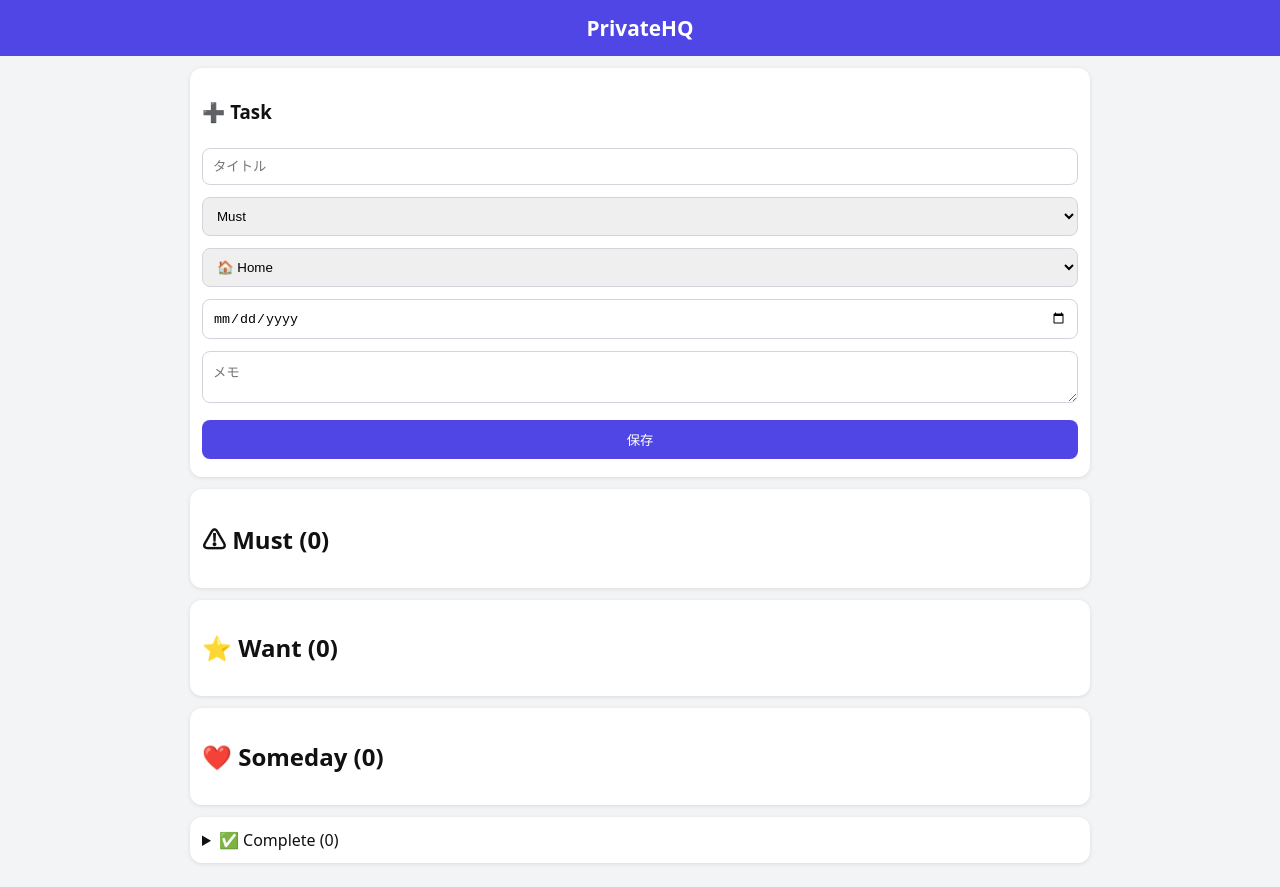
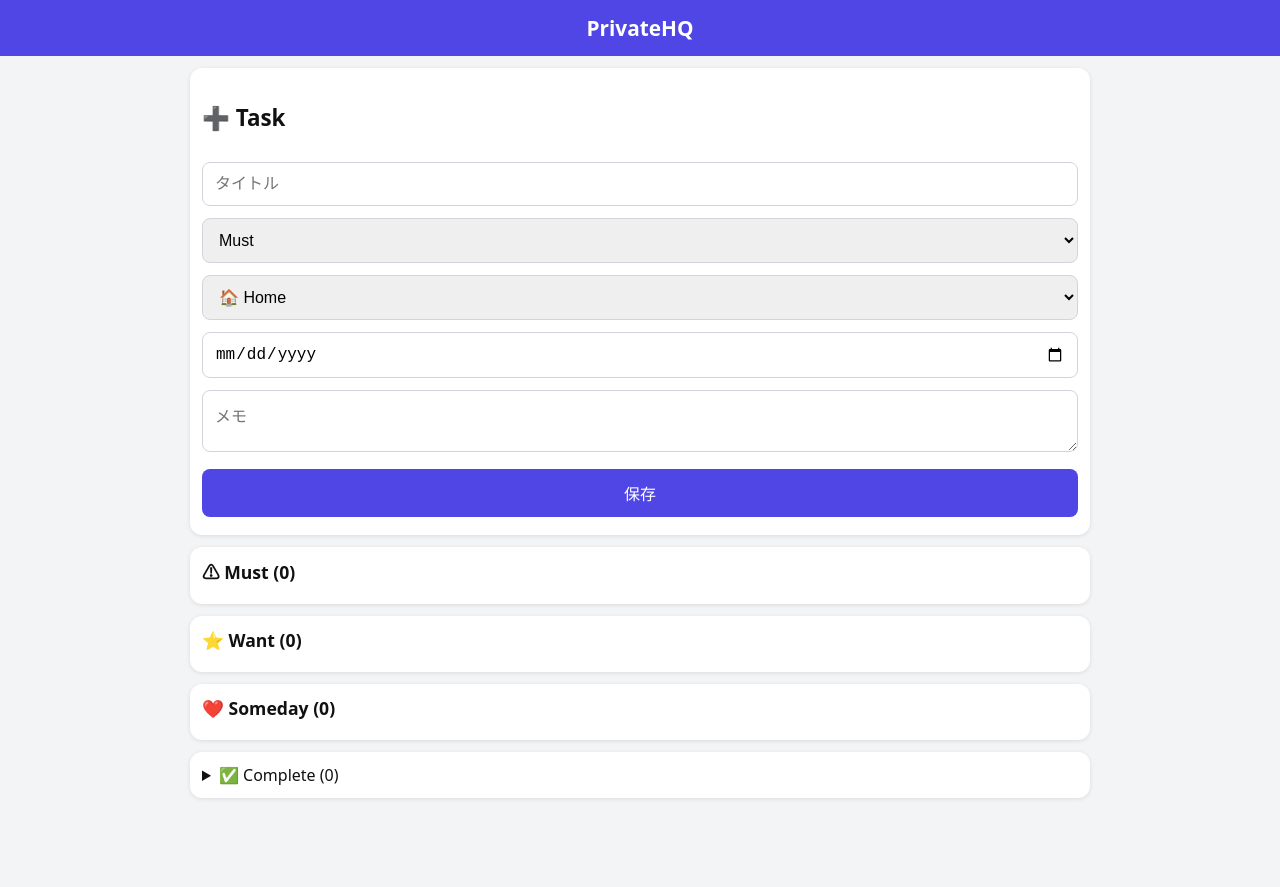
Before and after one commit to HKokoshima/Private_HQ, a plain HTML site: page index.html in a window 1280 px wide. After the commit the page ends 822 px from the top, so only its background shows below. Drawn offline with Linux system fonts and the light colour scheme.

Commit message:
Add files via upload

```diff
--- a/index.html
+++ b/index.html
@@ -15,7 +15,16 @@ body{font-family:system-ui,sans-serif;margin:0;background:#f3f4f6;color:#111}
 header{background:#4f46e5;color:#fff;padding:14px;text-align:center;font-size:1.3rem;font-weight:700}
 .main{max-width:900px;margin:auto;padding:12px}
 .card{background:#fff;border-radius:12px;padding:12px;margin-bottom:12px;box-shadow:0 1px 4px rgba(0,0,0,.1)}
-input,select,textarea,button{width:100%;box-sizing:border-box;padding:10px;margin:6px 0;border:1px solid #d1d5db;border-radius:8px}
+input,select,textarea,button{
+width:100%;
+box-sizing:border-box;
+padding:12px;
+margin:6px 0;
+border:1px solid #d1d5db;
+border-radius:8px;
+font-size:1rem;
+}
+
 button{background:#4f46e5;color:#fff;border:none}
 .task{
 border:1px solid #e5e7eb;
@@ -26,7 +35,7 @@ padding:10px;
 .overdue{color:#dc2626;font-weight:bold}
 .taskGrid{
   display:grid;
-  grid-template-columns:repeat(auto-fill,minmax(180px,1fr));
+  grid-template-columns:repeat(2,1fr);
   gap:8px;
 }
 .home{
@@ -63,11 +72,20 @@ padding:10px;
   background:#fff7ed;
   border-color:#fed7aa;
 }
+#formTitle{
+  font-size:1.4rem;
+}
+.card h2{
+  font-size:1.1rem;
+  margin:0 0 8px 0;
+}
 </style>
+
 </head><body>
 <header>PrivateHQ</header>
 <div class='main'>
 <div class='card'>
+
 <h3 id='formTitle'>➕ Task</h3>
 <input id='title' placeholder='タイトル'>
 <select id='status'><option>Must</option><option>Want</option><option>Someday</option><option>Complete</option></select>
@@ -116,7 +134,8 @@ const cls={
 }[t.category] || "";
 
 return `<div class='task ${cls}' onclick='editTask(${JSON.stringify(t.id)})'>
-<b>${t.category} ${t.title}</b>${t.dueDate?`
+<b>${t.category.split(' ')[0]} ${t.title}</b>
+${t.dueDate?`
 <div class='small'>📅 ${t.dueDate}</div>`:''}
 ${od}
 ${t.memo?`<div class='small'>${t.memo}</div>`:''}
```
